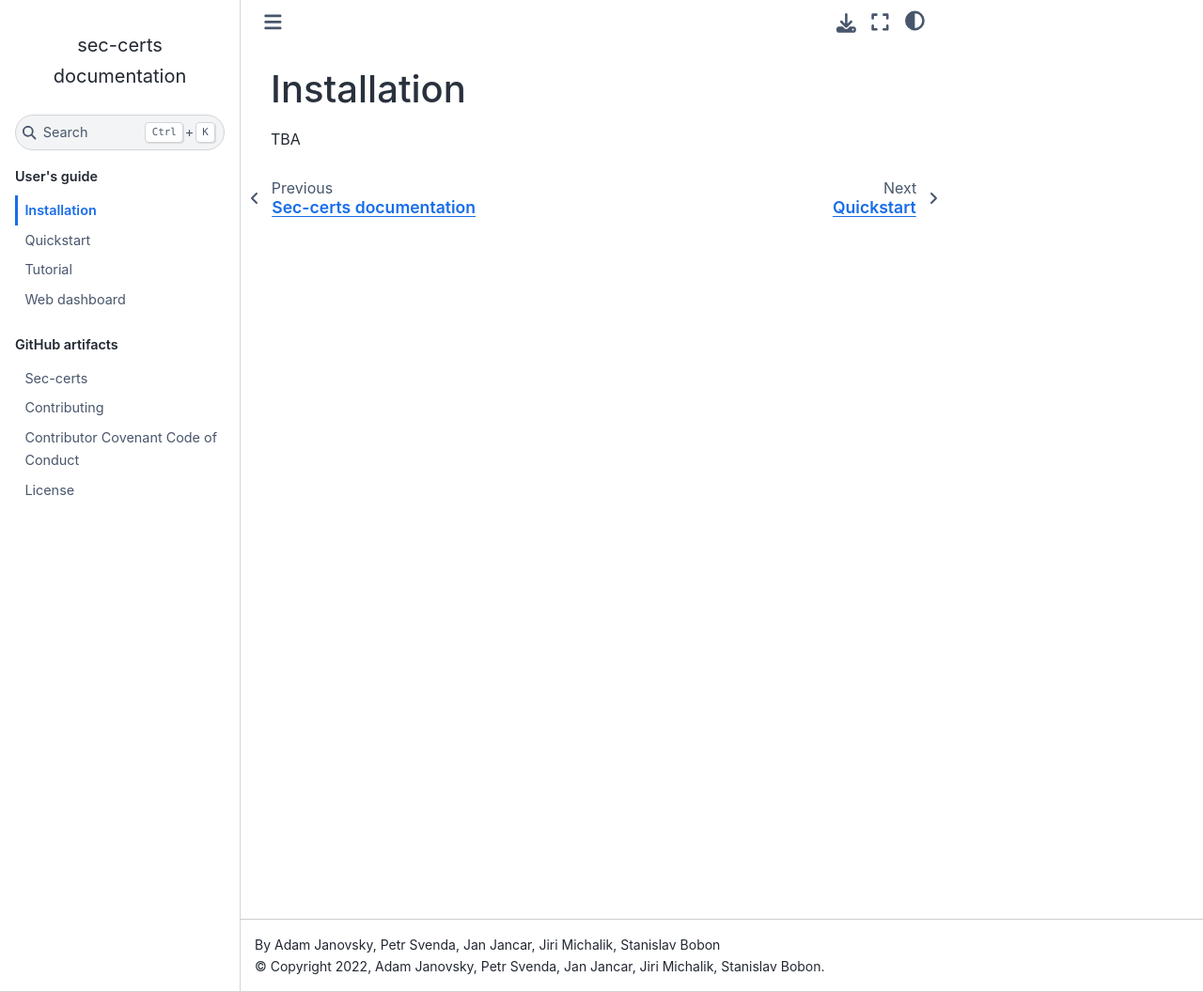
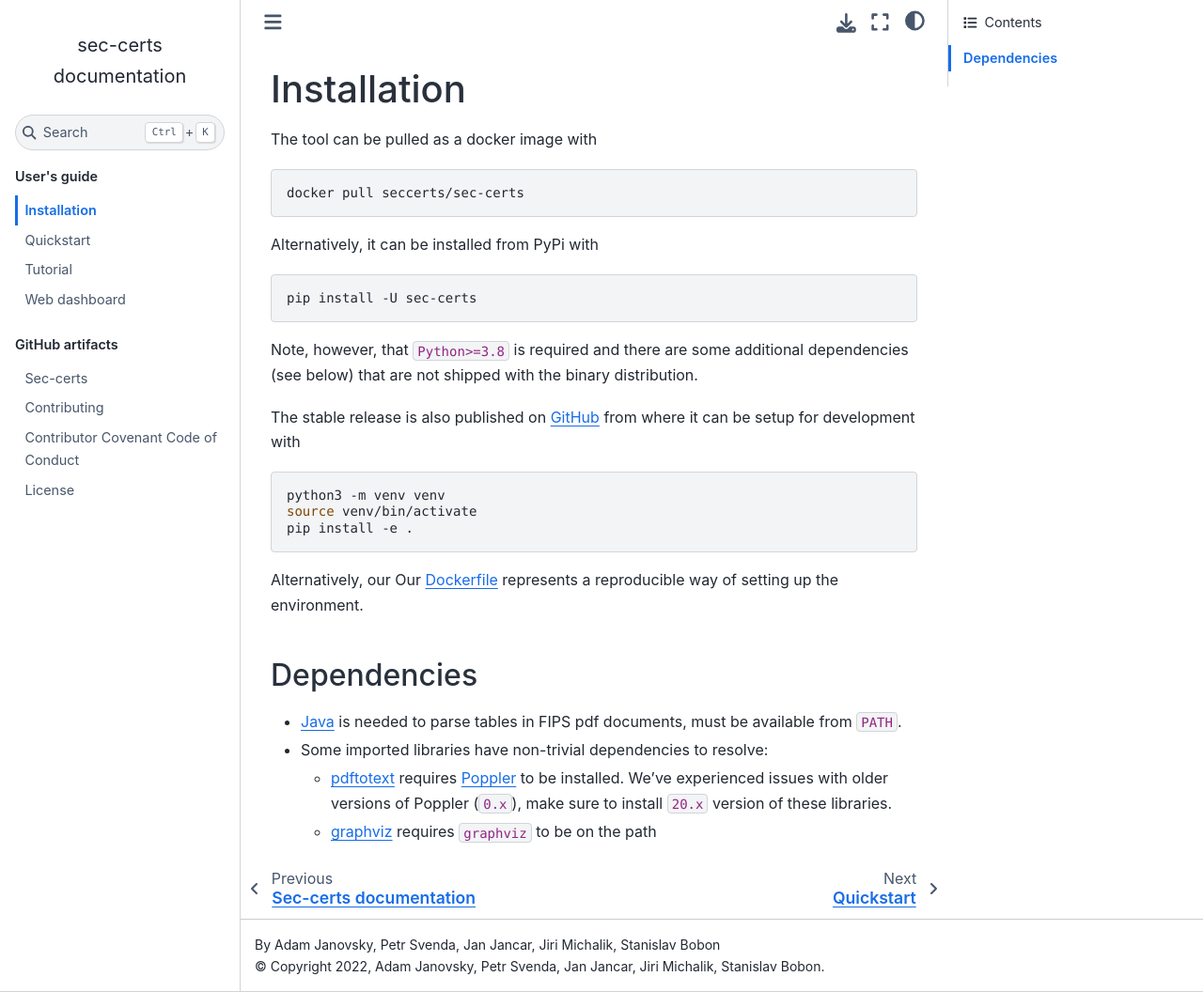
Before and after one commit to crocs-muni/sec-certs, a Sphinx documentation site: the page built from docs/installation.md, in a window 1280 px wide and 1056 px high. Shown: the whole window at 94% size. Built offline with Sphinx 7.4.7 and the Sphinx Book theme 1.1.4, drawn with Linux system fonts in a browser that asks for light colours; pages that are not in the unit, such as notebooks, are missing from menus.

Commit message:
add simple installation instr. and quickstart

````diff
--- a/docs/installation.md
+++ b/docs/installation.md
@@ -1,3 +1,32 @@
 # Installation
 
-TBA
+The tool can be pulled as a docker image with
+
+```bash
+docker pull seccerts/sec-certs
+```
+
+Alternatively, it can be installed from PyPi with
+
+```bash
+pip install -U sec-certs
+```
+
+Note, however, that `Python>=3.8` is required and there are some additional dependencies (see below) that are not shipped with the binary distribution.
+
+The stable release is also published on [GitHub](https://github.com/crocs-muni/sec-certs/releases) from where it can be setup for development with
+
+```bash
+python3 -m venv venv
+source venv/bin/activate
+pip install -e .
+```
+
+Alternatively, our Our [Dockerfile](https://github.com/crocs-muni/sec-certs/blob/main/docker/Dockerfile) represents a reproducible way of setting up the environment.
+
+## Dependencies
+
+- [Java](https://www.java.com/en) is needed to parse tables in FIPS pdf documents, must be available from `PATH`.
+- Some imported libraries have non-trivial dependencies to resolve:
+    - [pdftotext](https://github.com/jalan/pdftotext) requires [Poppler](https://poppler.freedesktop.org/) to be installed. We've experienced issues with older versions of Poppler (`0.x`), make sure to install `20.x` version of these libraries.
+    - [graphviz](https://pypi.org/project/graphviz/) requires `graphviz` to be on the path
````
Also changed, not shown: CONTRIBUTING.md (+1 -6 lines), README.md (+1 -21 lines), docs/quickstart.md (+2 -1 lines).
